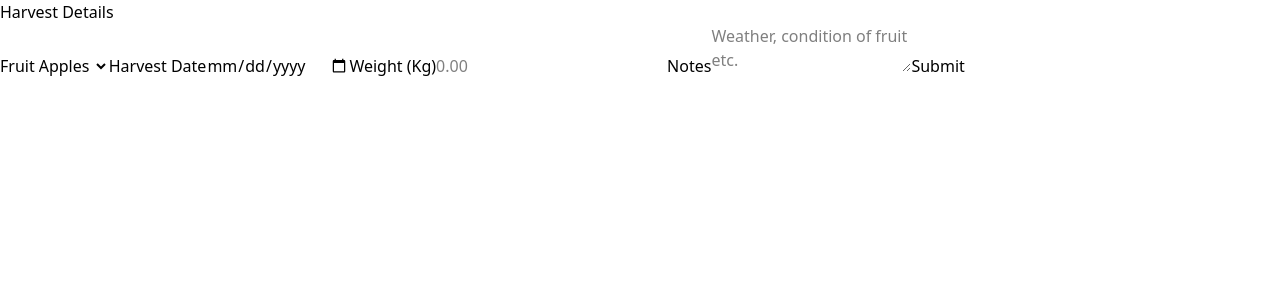
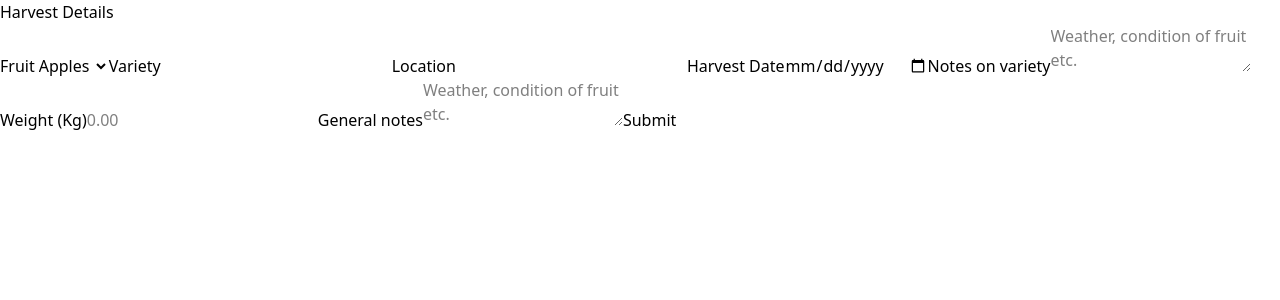
Before and after one commit to jl-stephenson/wine-cider-tracker-proto, a React (Vite) app: page / in a window 1280 px wide. Shown: the top 300 px of the page. Built offline with nearby package versions, Linux system fonts and the light colour scheme.

Commit message:
test: minimal passing test for extended form & valid submission

```diff
--- a/src/components/HarvestForm/index.tsx
+++ b/src/components/HarvestForm/index.tsx
@@ -31,6 +31,10 @@ export function HarvestForm({ onSubmit }: HarvestFormProps) {
         <option value="apples">Apples</option>
         <option value="grapes">Grapes</option>
       </select>
+      <label htmlFor="variety">Variety</label>
+      <input id="variety" type="text" {...register("variety")} />
+      <label htmlFor="location">Location</label>
+      <input id="location" type="text" {...register("location")} />
       <label htmlFor="date">Harvest Date</label>
       <input
         id="date"
@@ -38,6 +42,12 @@ export function HarvestForm({ onSubmit }: HarvestFormProps) {
         {...register("date", { valueAsDate: true })}
       />
       {errors.date?.message && <p>{errors.date?.message}</p>}
+      <label htmlFor="variety-notes">Notes on variety</label>
+      <textarea
+        id="variety-notes"
+        placeholder="Weather, condition of fruit etc."
+        {...register("varietyNotes")}
+      />
       <label htmlFor="weight">Weight (Kg)</label>
       <input
         id="weight"
@@ -47,7 +57,7 @@ export function HarvestForm({ onSubmit }: HarvestFormProps) {
         {...register("weight", { valueAsNumber: true })}
       />
       {errors.weight?.message && <p>{errors.weight?.message}</p>}
-      <label htmlFor="notes">Notes</label>
+      <label htmlFor="notes">General notes</label>
       <textarea
         id="notes"
         placeholder="Weather, condition of fruit etc."
--- a/src/schemas/HarvestForm.ts
+++ b/src/schemas/HarvestForm.ts
@@ -2,6 +2,9 @@ import * as z from "zod/v4";
 
 export const HarvestSchema = z.object({
   fruit: z.enum(["apples", "grapes"]),
+  variety: z.string(),
+  location: z.string(),
+  varietyNotes: z.string().optional(),
   date: z.date("Please enter a valid date").max(new Date(), "Harvest date cannot be in future"),
   weight: z.number("Please enter a number up to 2 decimal places").positive(),
   notes: z.string().optional(),
```
Also changed, not shown: 1 other file (tests, documents, lock files or other folders).
